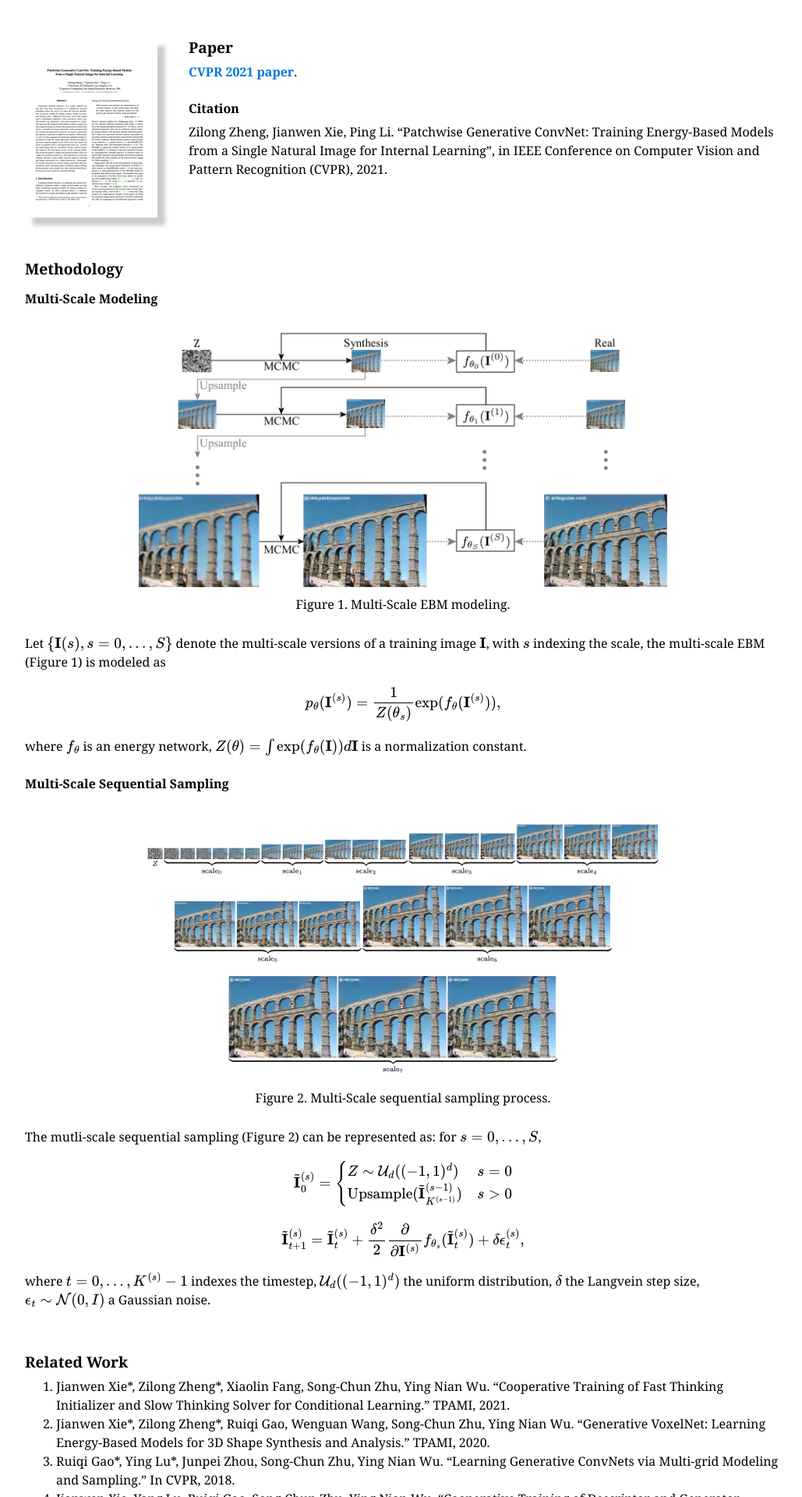
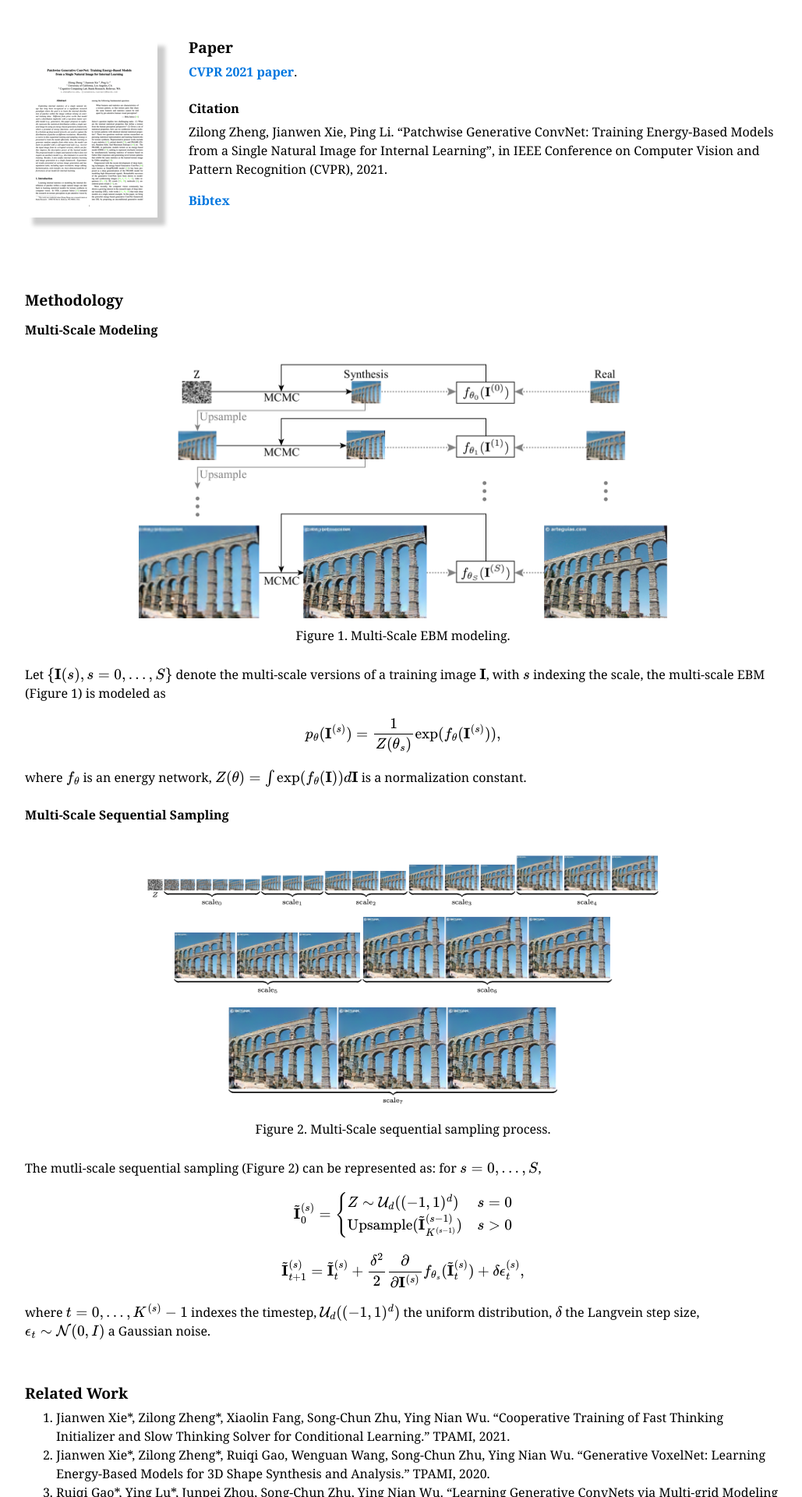
Before and after one commit to zilongzheng/zilongzheng.github.io, a Jekyll site: the page built from projects/patchgencn/index.md, in a window 1280 px wide. Shown: the part 1012-2932 px from the top of the page at 78% size, without its empty margins (123-1152 px from the left). Built offline with Jekyll 4.4.1, drawn with Linux system fonts in a browser that asks for light colours; nearby versions of some CDN libraries; a style sheet for code colours, icons or effects is not loaded; some of the changed text lies outside the part shown.

Commit message:
bibtex modal

```diff
--- a/_layouts/project.html
+++ b/_layouts/project.html
@@ -12,9 +12,31 @@
         <div class="container mt-5">
             <h1 class="title">{{ page.title }}</h1>
             {{ content }}
+            <!-- Hidden bibtex block -->
+            {% if page.bibtex %}
+            <div class="bibtex hidden">
+              {{ page.bibtex }}
+            </div>
+            {% endif %}
         </div>
+
     </div>
 
+    <div class="modal fade" id="bibtex-modal" tabindex="-1" role="dialog" aria-labelledby="bibtex-modal" aria-hidden="true">
+      <div class="modal-dialog modal-lg modal-dialog-centered" role="document">
+        <div class="modal-content">
+          <div class="modal-header">
+            <h5 class="modal-title" id="bibtex-modal-title">BibTeX</h5>
+            <button type="button" class="close" data-dismiss="modal" aria-label="Close">
+              <span aria-hidden="true">&times;</span>
+            </button>
+          </div>
+          <div class="modal-body">
+            <pre id='bibtex-content'></pre>
+          </div>
+        </div>
+      </div>
+    </div>
 
   </body>
 
--- a/_layouts/pub.html
+++ b/_layouts/pub.html
@@ -166,7 +166,7 @@
       <a href="{{ page.website }}" class="btn btn-sm z-depth-0" role="button" target="_blank">Website</a>
     {% endif %}
     {% if page.bibtex %}
-      <a class="bibtex btn btn-sm z-depth-0" role="button">Bibtex</a>
+      <a class="bibtex btn btn-sm z-depth-0" role="button" data-toggle="modal" data-target="#bibtex-modal">Bibtex</a>
     {% endif %}
     </div>
 
@@ -176,10 +176,10 @@
       <p>{{ page.abstract }}</p>
     </div>
     {% endif %}
-    <!-- Hidden abstract block -->
+    <!-- Hidden bibtex block -->
     {% if page.bibtex %}
     <div class="bibtex hidden">
-      <pre>{{ page.bibtex }}</pre>
+      {{ page.bibtex }}
     </div>
     {% endif %}
   </div>
--- a/_sass/_layout.scss
+++ b/_sass/_layout.scss
@@ -126,7 +126,7 @@
     margin-top: 1.5rem;
   }
 
-  a {
+  a,a:not([href]) {
     color: var(--global-theme-color);
     text-decoration: none;
     font-weight: bold;
--- a/assets/js/common.js
+++ b/assets/js/common.js
@@ -2,9 +2,9 @@
     $('a.abstract').click(function() {
         $(this).parent().parent().find(".abstract.hidden").toggleClass('open');
     });
-    $('a.bibtex').click(function() {
-        $(this).parent().parent().find(".bibtex.hidden").toggleClass('open');
-    });
+    // $('a.bibtex').click(function() {
+    //     $(this).parent().parent().find(".bibtex.hidden").toggleClass('open');
+    // });
     $('.navbar-nav').find('a').removeClass('waves-effect waves-light');
 
     $('body').scrollspy({
@@ -29,3 +29,12 @@
         }, 1500, 'easeInOutExpo');
     })
 });
+
+//bibtex popup
+$(function(){
+    $('#bibtex-modal').on('show.bs.modal', function(event) {
+        var button = $(event.relatedTarget)
+        var bibdata = $.trim(button.parent().parent().find(".bibtex.hidden").text())
+        $(this).find('#bibtex-content').text(bibdata)
+    })
+});
--- a/projects/patchgencn/index.md
+++ b/projects/patchgencn/index.md
@@ -44,6 +51,8 @@
 
 ### Citation
 Zilong Zheng, Jianwen Xie, Ping Li. "Patchwise Generative ConvNet: Training Energy-Based Models from a Single Natural Image for Internal Learning", in IEEE Conference on Computer Vision and Pattern Recognition (CVPR), 2021.
+
+<a role="button" data-toggle="modal" data-target="#bibtex-modal">Bibtex</a>
 
 <br>
 <br>
```
Also changed, not shown: other parts of projects/patchgencn/index.md (+7 -0 lines), _layouts/about.html (+16 -0 lines).
